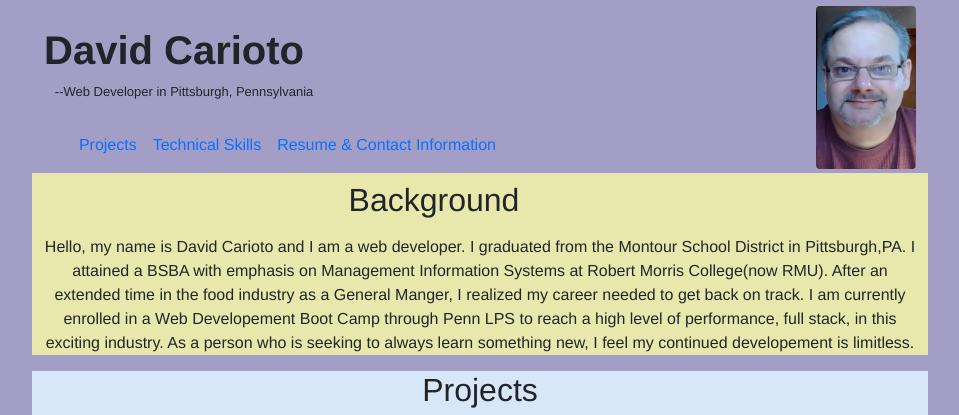
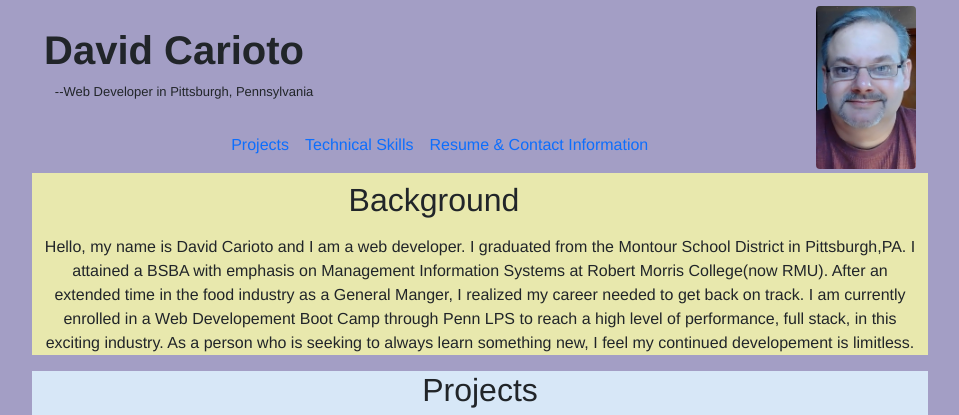
Before and after one commit to Carioto/New_Portfolio, a plain HTML site: page index.html in a window 1280 px wide. Shown: the top 415 px of the page, without its empty margins (160-1119 px from the left). Drawn offline with nearby package versions, Linux system fonts and the light colour scheme.

Commit message:
more navbar work

```diff
--- a/assets/css/style.css
+++ b/assets/css/style.css
@@ -2,14 +2,15 @@
     font-size: small;
 }
 .navbar{
-    margin-left: 3%;
+    margin: auto;
+    padding-left: 20%;
+
 }
 #myZoom{
     max-width: 100px;
     max-height: 200px;
     position:relative;
     bottom: 20px;
-    /* right:25px; */
 }
 #myBackground {
     background-color: rgb(232, 232, 173);
```
